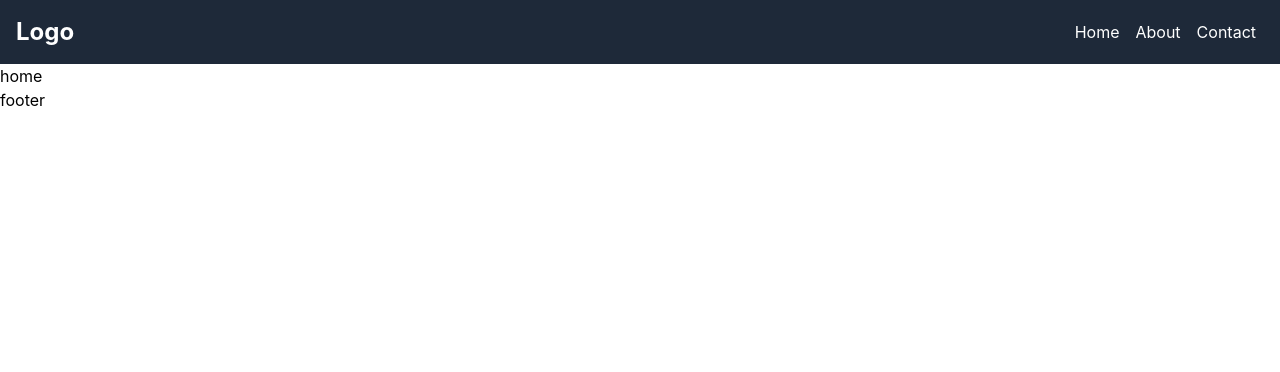
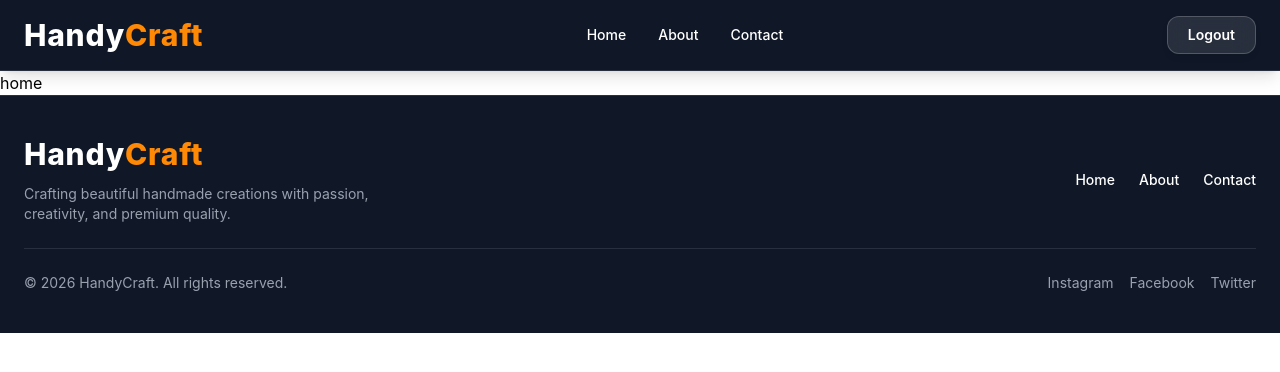
Before and after one commit to Hassanjaved17/React-Practice, a React (Vite) app: page / in a window 1280 px wide. Shown: the top 372 px of the page. Built offline with nearby package versions, Linux system fonts and the light colour scheme.

Commit message:
feat: polish navbar and footer Ui

```diff
--- a/src/components/Footer.jsx
+++ b/src/components/Footer.jsx
@@ -1,12 +1,89 @@
 import React from 'react'
+import { Link } from 'react-router-dom'
 
 function Footer() {
-  return (
-    <div>
-      footer
+    return (
+        <footer className="border-t border-white/10 bg-gray-900 text-white">
+            <div className="mx-auto max-w-7xl px-6 py-10">
 
-    </div>
-  )
+                {/* Top Section */}
+                <div className="flex flex-col items-center justify-between gap-8 md:flex-row">
+
+                    {/* Brand */}
+                    <div>
+                        <h1 className="text-3xl font-extrabold tracking-wide">
+                            Handy<span className="text-orange-400">Craft</span>
+                        </h1>
+
+                        <p className="mt-3 max-w-sm text-sm text-gray-400">
+                            Crafting beautiful handmade creations with passion,
+                            creativity, and premium quality.
+                        </p>
+                    </div>
+
+                    {/* Navigation */}
+                    <div className="flex gap-6 text-sm font-medium">
+
+                        <Link
+                            to="/"
+                            className="transition duration-300 hover:text-orange-400"
+                        >
+                            Home
+                        </Link>
+
+                        <Link
+                            to="/about"
+                            className="transition duration-300 hover:text-orange-400"
+                        >
+                            About
+                        </Link>
+
+                        <Link
+                            to="/contact"
+                            className="transition duration-300 hover:text-orange-400"
+                        >
+                            Contact
+                        </Link>
+                    </div>
+                </div>
+
+                {/* Divider */}
+                <div className="my-6 border-t border-white/10"></div>
+
+                {/* Bottom Section */}
+                <div className="flex flex-col items-center justify-between gap-4 text-sm text-gray-400 md:flex-row">
+
+                    <p>
+                        © {new Date().getFullYear()} HandyCraft. All rights reserved.
+                    </p>
+
+                    <div className="flex gap-4">
+
+                        <a
+                            href="#"
+                            className="transition hover:text-orange-400"
+                        >
+                            Instagram
+                        </a>
+
+                        <a
+                            href="#"
+                            className="transition hover:text-orange-400"
+                        >
+                            Facebook
+                        </a>
+
+                        <a
+                            href="#"
+                            className="transition hover:text-orange-400"
+                        >
+                            Twitter
+                        </a>
+                    </div>
+                </div>
+            </div>
+        </footer>
+    )
 }
 
 export default Footer
--- a/src/components/Navbar.jsx
+++ b/src/components/Navbar.jsx
@@ -1,29 +1,63 @@
 import React from 'react'
 import { Link } from 'react-router-dom'
-import { useState } from 'react';
 
 function Navbar() {
-    const [isOpen, setIsOpen] = React.useState(false);
     return (
-        <>
-            <div className="main flex items-center justify-between p-4 bg-gray-800 text-white">
-                <div className="logo text-2xl font-bold">Logo</div>
-                <div className="nav-items">
-                    <Link to="/" className="mx-2 hover:text-gray-400">Home</Link>
-                    <Link to="/about" className="mx-2 hover:text-gray-400">About</Link>
-                    <Link to="/contact" className="mx-2 hover:text-gray-400">Contact</Link>
+        <nav className="sticky top-0 z-50 border-b border-white/10 bg-gray-900 backdrop-blur-xl text-white shadow-lg">
+            <div className="mx-auto flex max-w-7xl items-center justify-between px-6 py-4">
+
+                {/* Logo */}
+                <div className="text-3xl font-extrabold tracking-wide cursor-pointer">
+                    Handy<span className="text-orange-400">Craft</span>
                 </div>
 
+                {/* Nav Links */}
+                <div className="hidden md:flex items-center gap-8 text-sm font-medium">
 
+                    <Link
+                        to="/"
+                        className="relative transition duration-300 hover:text-orange-400 after:absolute after:left-0 after:-bottom-1 after:h-[2px] after:w-0 after:bg-orange-400 after:transition-all after:duration-300 hover:after:w-full"
+                    >
+                        Home
+                    </Link>
 
+                    <Link
+                        to="/about"
+                        className="relative transition duration-300 hover:text-orange-400 after:absolute after:left-0 after:-bottom-1 after:h-[2px] after:w-0 after:bg-orange-400 after:transition-all after:duration-300 hover:after:w-full"
+                    >
+                        About
+                    </Link>
 
+                    <Link
+                        to="/contact"
+                        className="relative transition duration-300 hover:text-orange-400 after:absolute after:left-0 after:-bottom-1 after:h-[2px] after:w-0 after:bg-orange-400 after:transition-all after:duration-300 hover:after:w-full"
+                    >
+                        Contact
+                    </Link>
+                </div>
 
-
+                {/* Logout Button */}
+                <button
+                    className="
+                        rounded-xl
+                        border border-white/20
+                        bg-white/10
+                        px-5 py-2
+                        text-sm font-semibold
+                        text-white
+                        backdrop-blur-md
+                        transition-all duration-300
+                        hover:scale-105
+                        hover:border-red-400
+                        hover:bg-red-500
+                        active:scale-95
+                        shadow-md hover:shadow-red-500/30
+                    "
+                >
+                    Logout
+                </button>
             </div>
-
-
-
-        </>
+        </nav>
     )
 }
 
```
